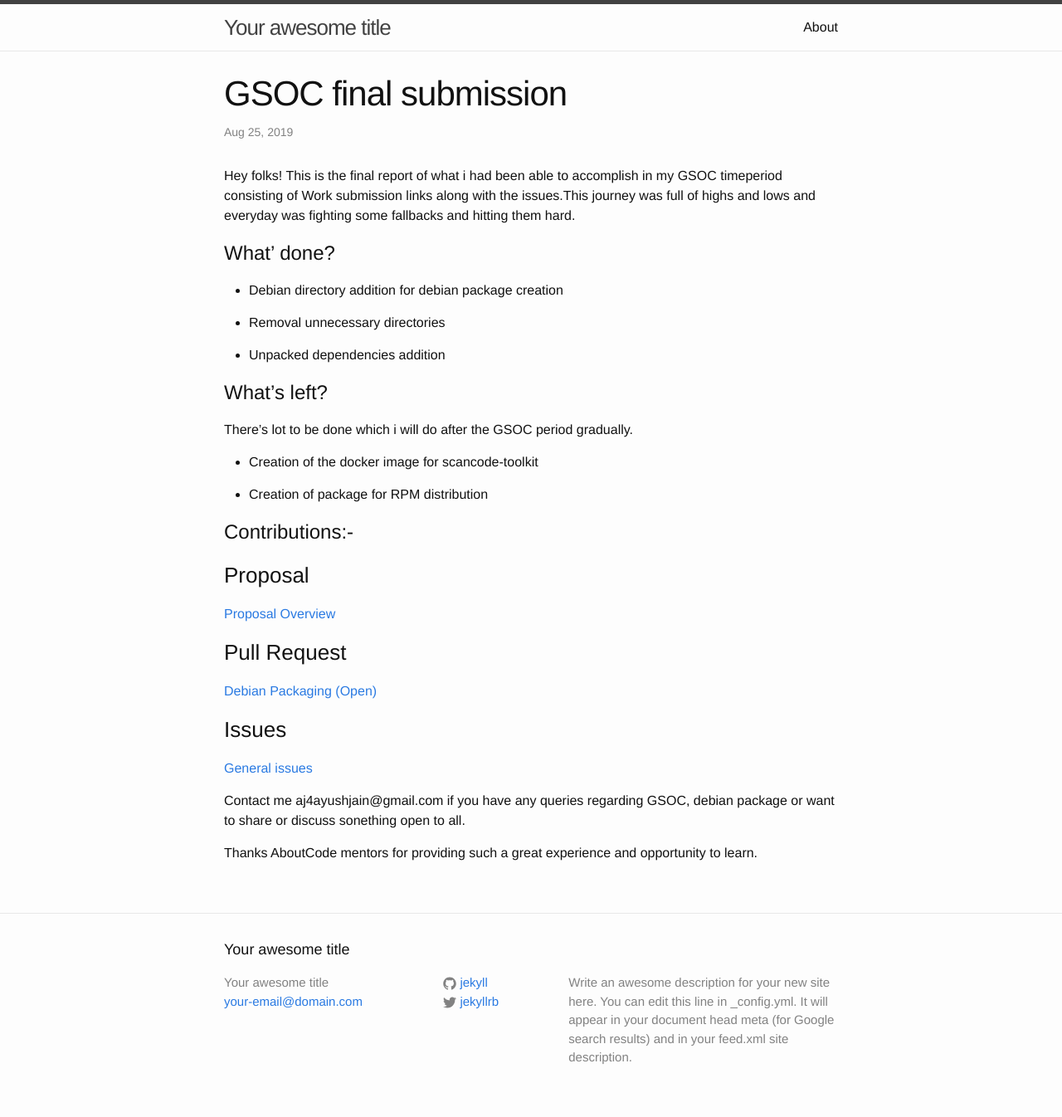
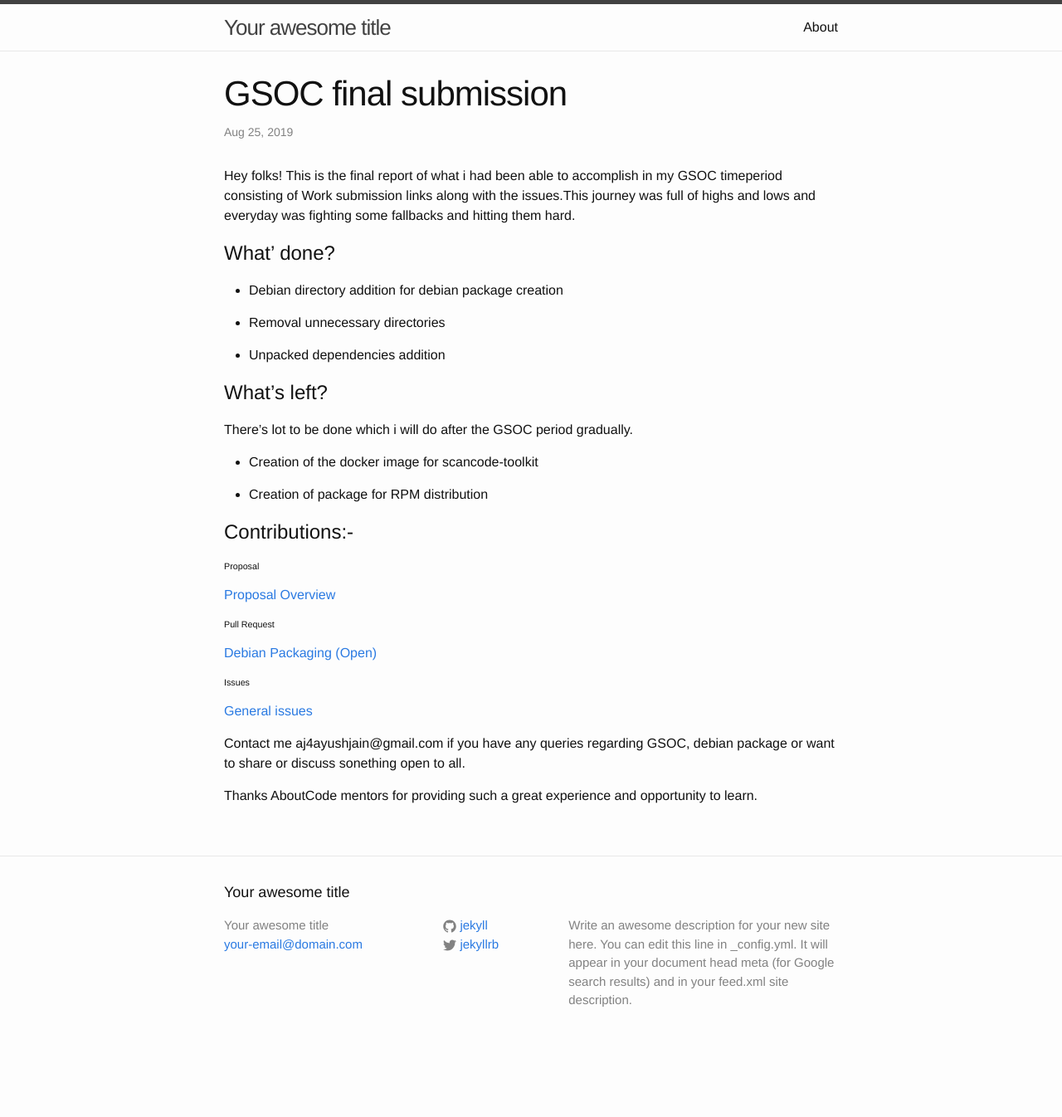
Before and after one commit to aj4ayushjain/aj4ayushjain.github.io, a Jekyll site: the page built from _posts/2019-08-25-GSOC-final-submission.markdown, in a window 1280 px wide. Shown: the whole page at 83% size. Built offline with Jekyll 4.4.1, drawn with Linux system fonts in a browser that asks for light colours; after the commit the page ends 1277 px from its top, so only the background shows below that.

```diff
--- a/_posts/2019-08-25-GSOC-final-submission.markdown
+++ b/_posts/2019-08-25-GSOC-final-submission.markdown
@@ -27,14 +27,14 @@ There's lot to be done which i will do after the GSOC period gradually.
 
 # Contributions:-
 
-<h3>Proposal</h3>
+<h6>Proposal</h6>
 [Proposal](https://docs.google.com/document/d/1E18nXcWQyCxlqQ_dvy63nsnybXjfIDTtEdsuED0IkSU/edit#heading=h.2gazcsgmxkub)
 [Overview](https://summerofcode.withgoogle.com/organizations/6118953540124672/#5793822963924992)
 
-<h3>Pull Request</h3>
+<h6>Pull Request</h6>
 [Debian Packaging (Open)](https://github.com/nexB/scancode-toolkit/pull/1636)
 
-<h3>Issues</h3>
+<h6>Issues</h6>
 [General issues](https://github.com/nexB/scancode-toolkit/issues/created_by/aj4ayushjain)
 
 
```
